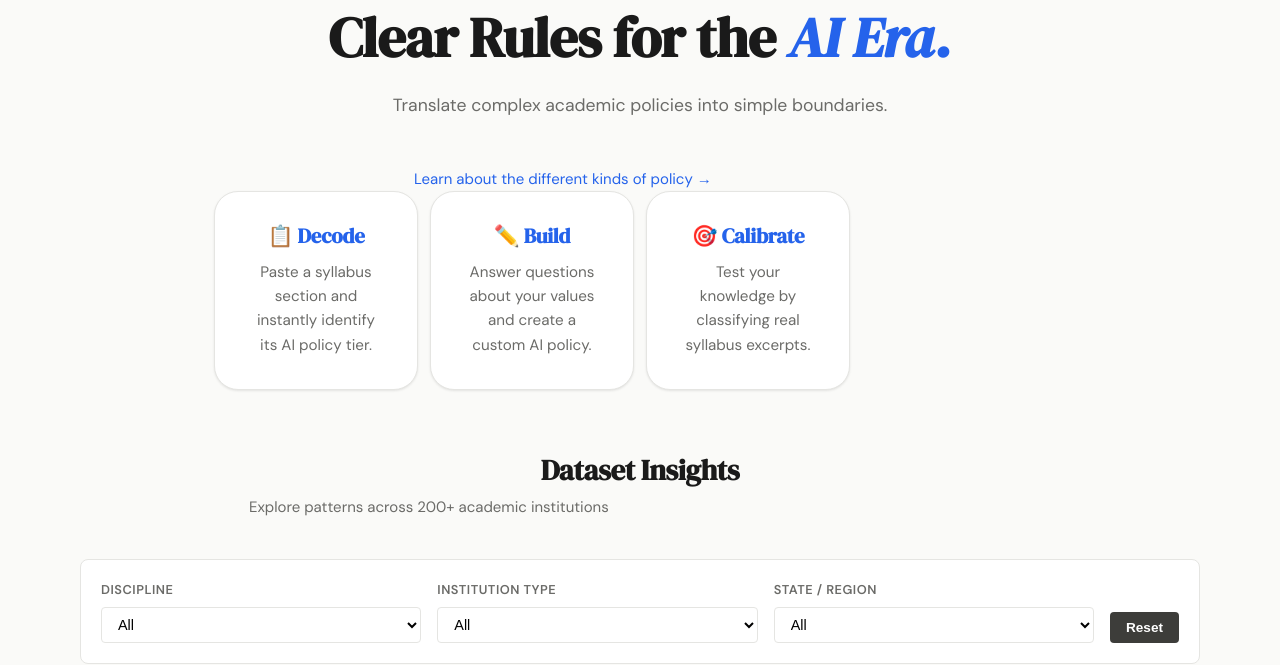
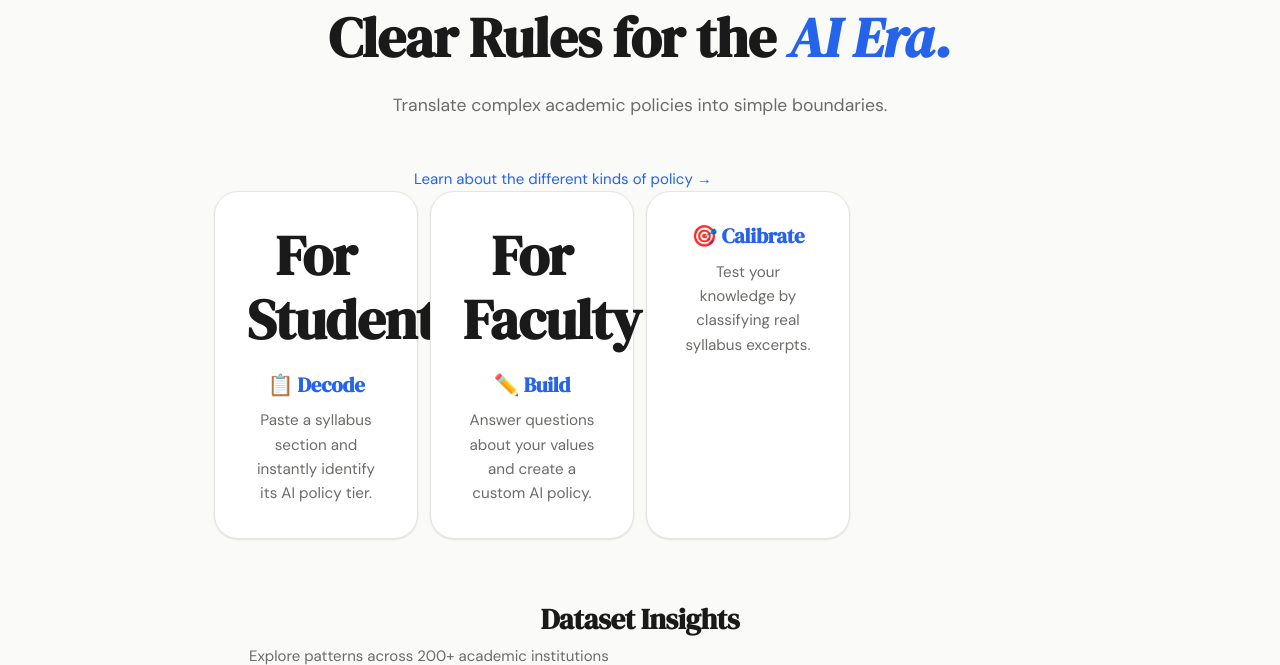
Before and after one commit to aninuona/syllabus-decoder, a Flask app: page / in a window 1280 px wide. Shown: the part 132-797 px from the top of the page. Run offline with Flask 3, Linux system fonts and the light colour scheme.

Commit message:
Update index.html

```diff
--- a/templates/index.html
+++ b/templates/index.html
@@ -242,11 +242,13 @@
 
     <div class="card-grid">
       <a href="/decoder" class="nav-card">
+        <h1>For Students</h1>
         <h3>📋 Decode</h3>
         <p>Paste a syllabus section and instantly identify its AI policy tier.</p>
       </a>
 
       <a href="/buildsyllabus" class="nav-card">
+        <h1>For Faculty</h1>
         <h3>✏️ Build</h3>
         <p>Answer questions about your values and create a custom AI policy.</p>
       </a>
```
